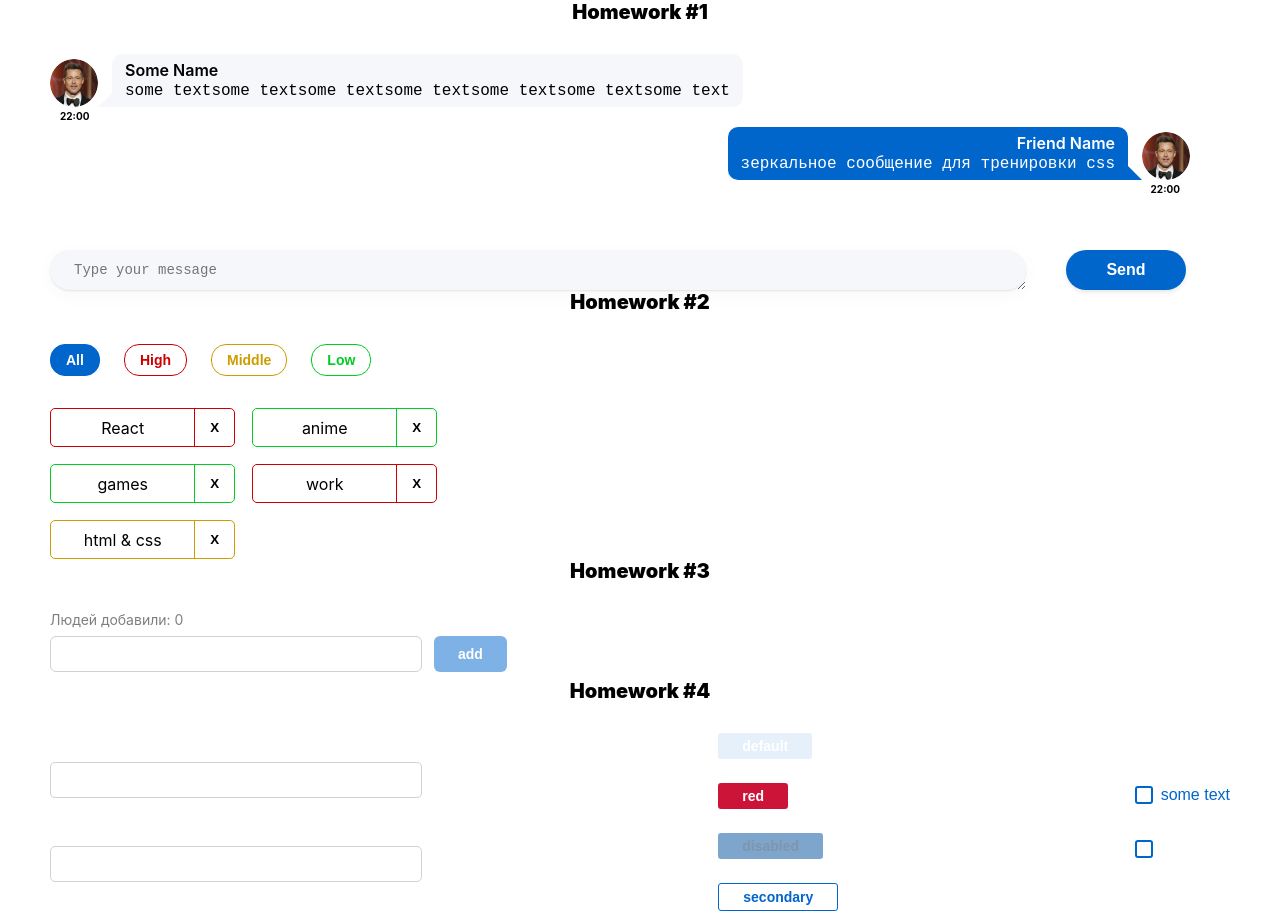
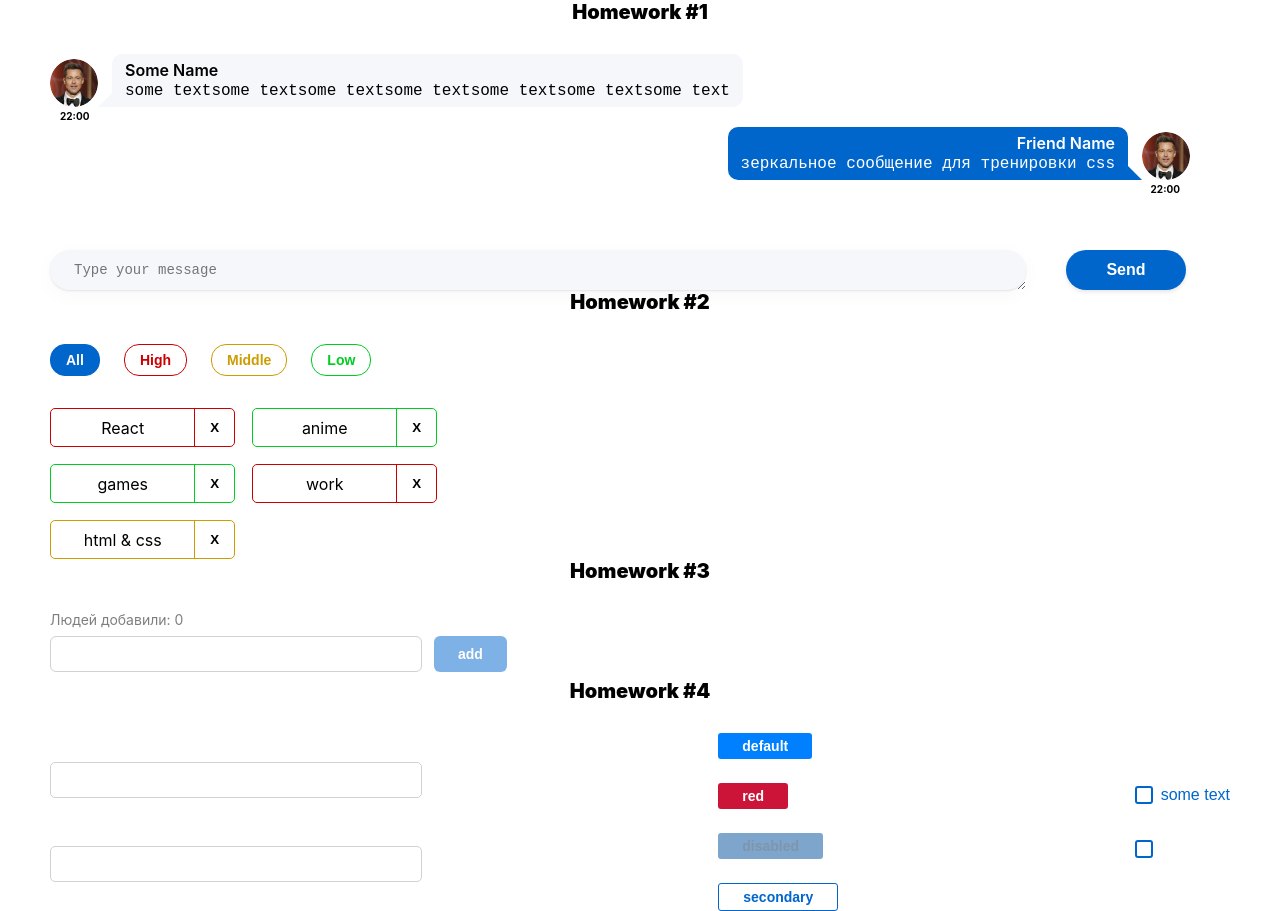
Before and after one commit to Daniyel-Tkachuk/homework-autoCheck-2, a React (Create React App) app: page / in a window 1280 px wide. In both pictures the pointer is over the button "default". Built offline with nearby package versions, Linux system fonts and the light colour scheme.

Commit message:
refactor styles button HW4

```diff
--- a/src/s2-homeworks/hw04/common/c2-SuperButton/SuperButton.module.css
+++ b/src/s2-homeworks/hw04/common/c2-SuperButton/SuperButton.module.css
@@ -32,7 +32,7 @@
 }
 
 .default:hover {
-    background-color: #E5F0FA;
+    background-color: #0080FF;
 }
 
 .red:hover {
```
